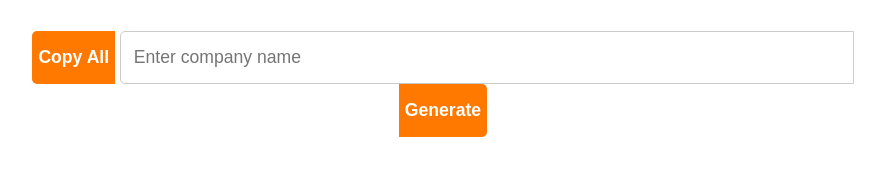
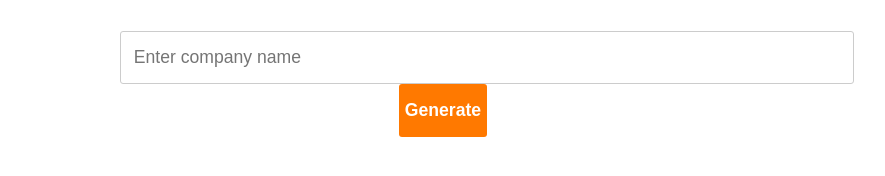
Before and after one commit to LucasVidelaine/BadPasswords, a plain HTML site: page index.html in a window 1280 px wide. Shown: the part 96-272 px from the top of the page, without its empty margins (197-1082 px from the left). Drawn offline with Linux system fonts and the light colour scheme.

Commit message:
Add files via upload

```diff
--- a/files/main.css
+++ b/files/main.css
@@ -27,18 +27,7 @@ code {
     margin-bottom: 30px;
 }
 
-input {
-    border: 1px solid #ccc;
-    border-radius: 5px 0 0 5px;
-    font-size: 1.1em;
-    height: 2.8em;
-    outline: none;
-    padding-left: 0.75em;
-    width: 80%;
-}
-
-button.left,
-button.right {
+button {
     background-color: #ff7900;
     color: #fff;
     font-size: 1.1em;
@@ -46,16 +35,23 @@ button.right {
     height: 3.03em;
     outline: none;
     border: none;
-}
-
-button.left {
-    border-radius: 5px 0 0 5px;
-}
-
-button.right {
-    border-radius: 0 5px 5px 0;
+    border-radius: 3px 3px 3px 3px;
 }
 
 button:hover {
     background-color: #dd6903;
 }
+
+#hideandseek {
+    visibility: hidden;
+}
+
+input {
+    border: 1px solid #ccc;
+    border-radius: 3px 3px 3px 3px;
+    font-size: 1.1em;
+    height: 2.8em;
+    outline: none;
+    padding-left: 0.75em;
+    width: 80%;
+}
--- a/files/main.js
+++ b/files/main.js
@@ -48,6 +48,8 @@ function generatePasswords() {
 
     const resultElement = document.getElementById('result');
     resultElement.innerHTML = weakPasswords.join('<br>');
+
+    document.getElementById("hideandseek").style.visibility = "visible";
 }
 
 function copyPasswords(){
--- a/index.html
+++ b/index.html
@@ -20,9 +20,9 @@
                     <img src="files/logo.png" alt="Logo Orange Cyberdefense">
                 </a>
                 <div id="searchbox">
-                    <button class="left" onclick="copyPasswords()">Copy All</button>
+                    <button id="hideandseek" onclick="copyPasswords()">Copy All</button>
                     <input type="text" id="baseString" placeholder="Enter company name">
-                    <button class="right" onclick="generatePasswords()">Generate</button>
+                    <button onclick="generatePasswords()">Generate</button>
                 </div>
                 <br>
                 <div id="result">
```
